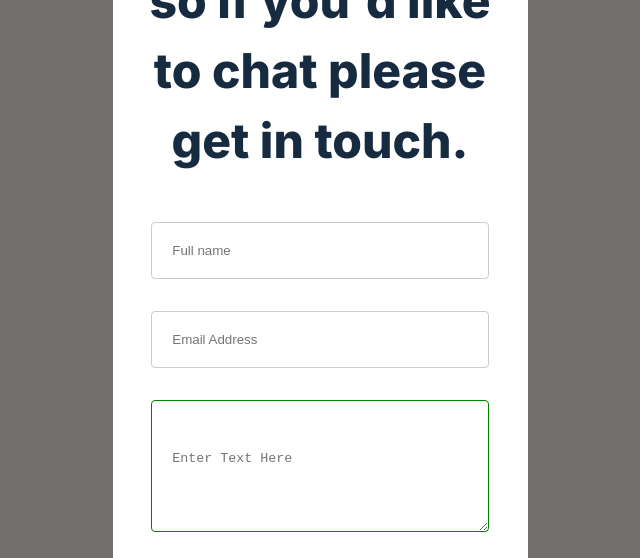
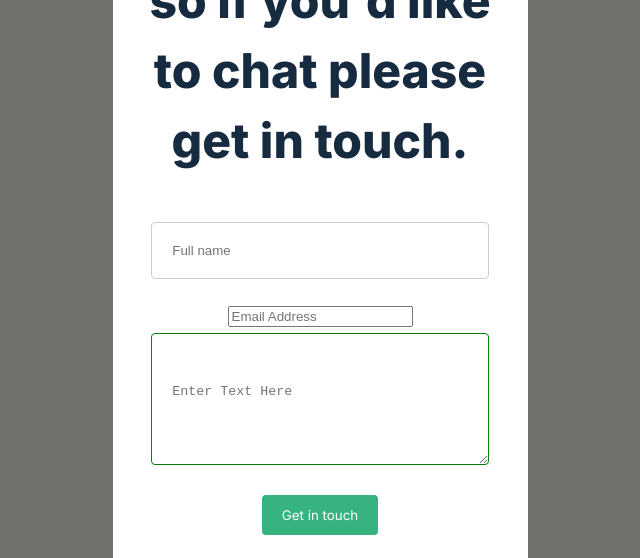
Before and after one commit to Mekuseo/my-portfolio-mobile, a plain HTML site: page index.html in a window 1280 px wide. Shown: the part 6849-7407 px from the top of the page, without its empty margins (320-960 px from the left). Drawn offline with Linux system fonts and the light colour scheme.

Commit message:
Retouched my portfolio and added a mail form

```diff
--- a/index.html
+++ b/index.html
@@ -169,21 +169,24 @@
         <h1>I'm always interested in hearing about new projects, so if you'd like to chat
           please get in touch.
         </h1>
-        <form action="" class="contact-form">
+        <form action="https://formspree.io/f/mqkjgzqo"  method="post" class="contact-form">
           <label for="fname"></lable>
           <input
             type="text"
             id="fname"
             name="firstname"
             placeholder="Full name"
+            maxlength="30"
+            required
           />
 
           <label for="email"></label>
           <input
-            type="text"
+            type="email"
             id="email"
             name="email"
             placeholder="Email Address"
+            required
           />
 
           <label for="subject"></label>
@@ -191,9 +194,11 @@
             id="subject"
             name="subject"
             placeholder="Enter Text Here"
+            maxlength="500"
+            required
           ></textarea>
 
-          <input type="submit" value="Get in Touch" />
+          <input type="submit" value="Get in touch" />
         </form>
         <ul class="social-list">
           <li><a href="#"><img src="./images/twitter.svg" alt=""></a></li>
--- a/styles.css
+++ b/styles.css
@@ -1,6 +1,7 @@
 body {
   font-family: 'Inter', sans-serif;
   background-color: rgb(114, 112, 109);
+  margin: 0;
 }
 
 .mobile-view {
@@ -222,8 +223,9 @@ footer h1 {
 }
 
 input[type=submit] {
-  background-color: #04aa6d;
+  background-color: #36b37f;
   color: white;
+  font-family: Inter, sans-serif;
   padding: 12px 20px;
   border: none;
   border-radius: 4px;
@@ -249,6 +251,7 @@ select {
 
 textarea {
   width: 90%;
+  color: black;
   padding: 50px 20px;
   border: 1px solid green;
   border-radius: 4px;
@@ -260,6 +263,7 @@ textarea {
 
 .footer-mail {
   text-decoration: none;
+  font-family: Inter, sans-serif;
 }
 
 /* footer end */
```
